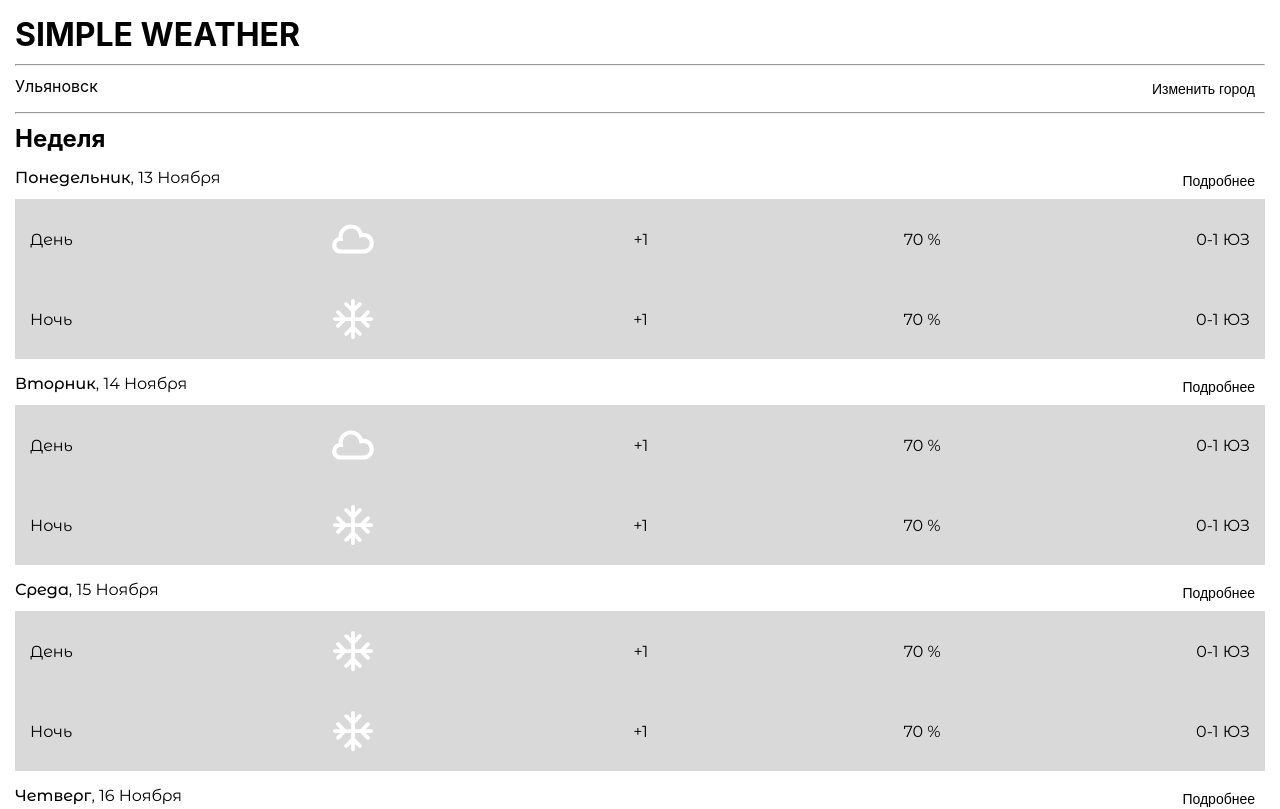
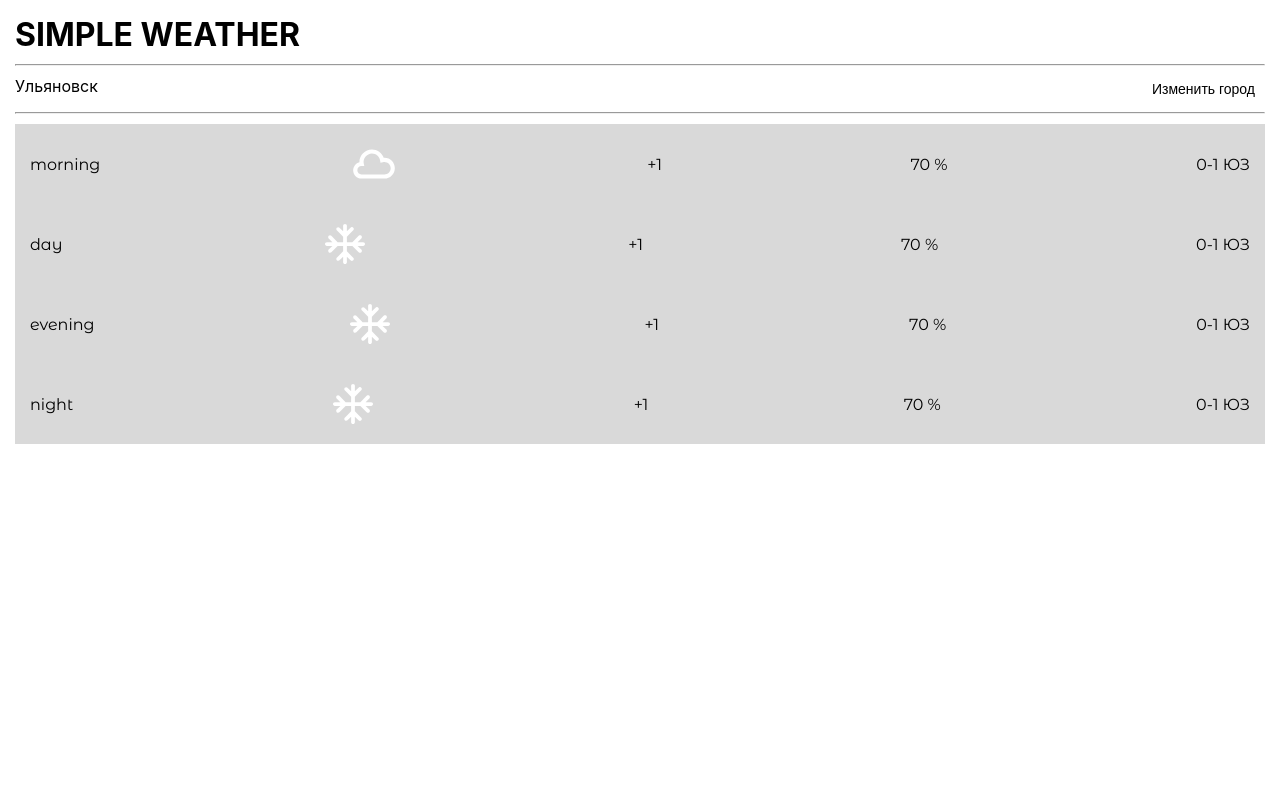
Before and after one commit to HerbalTea312/weather_study_app, a React (Create React App) app: page / in a window 1280 px wide. Shown: the top 809 px of the page. Built offline with nearby package versions, Linux system fonts and the light colour scheme; the HTML template or start-up script is replaced by a standard one.

Commit message:
add detailed day prediction component

```diff
--- a/src/App.js
+++ b/src/App.js
@@ -1,5 +1,6 @@
 import Week from './components/Mobile/Week/Week';
 import City from './components/City';
+import Details from './components/Mobile/DayDetails/Details';
 import React from 'react';
 import './styles/App.css'
 
@@ -11,18 +12,58 @@ function App() {
         <h1>SIMPLE WEATHER</h1>
         <hr style={{ margin: '10px 0' }} />
       </header>
-      <City cityName='Ульяновск'/>
+      <City cityName='Ульяновск' />
       <hr style={{ margin: '10px 0' }} />
       {/* <ThreeRowTable data={data} />
       <OneRowTable data={wind} title='Ветер, м/с' />
       <OneRowTable data={wet} title='Влажность, %' />
       <OneRowTable data={presure} title='Давление, мм рт ст' /> */}
-      <Week data={dataMobile} />
+      {/* <Week data={dataMobile}/> */}
+      <Details details={detailsMobile} />
     </div >
   );
 }
 
 export default App;
+
+const detailsMobile =
+{
+  "id": "1",
+  "date": "2023-11-13",
+  "times": [
+    {
+      "time": "morning",
+      "icon": "Cloud",
+      "temperature": "+1",
+      "wind": "0-1 ЮЗ",
+      "presure": "744",
+      "wet": "70 %"
+    },
+    {
+      "time": "day",
+      "icon": "Snow",
+      "temperature": "+1",
+      "wind": "0-1 ЮЗ",
+      "presure": "744",
+      "wet": "70 %"
+    },
+    {
+      "time": "evening",
+      "icon": "Snow",
+      "temperature": "+1",
+      "wind": "0-1 ЮЗ",
+      "presure": "744",
+      "wet": "70 %"
+    },
+    {
+      "time": "night",
+      "icon": "Snow",
+      "temperature": "+1",
+      "wind": "0-1 ЮЗ",
+      "presure": "744",
+      "wet": "70 %"
+    }]
+}
 
 const dataMobile =
   [{
--- a/src/components/Mobile/DayDetails/Details.jsx
+++ b/src/components/Mobile/DayDetails/Details.jsx
@@ -1,11 +1,12 @@
-// import Day from '../Day/Day';
+import Item from '../Item/Item';
 import React from 'react';
-// import classes from './Week.module.css';
 
-const Details = function (props) {
+const Details = function ({details}) {
     return (
         <div>
-
+            {details.times.map(time =>
+                <Item details={time} time={time.time} key={time.time}/>
+            )}
         </div>
     );
 }
--- a/src/components/Mobile/Item/Item.jsx
+++ b/src/components/Mobile/Item/Item.jsx
@@ -2,7 +2,8 @@ import React from 'react';
 import WeatherSVG from '../../UI/Icons/WeatherSVG';
 import classes from './Item.module.css';
 
-const Item = function ({details, time, ...props}) {
+const Item = function ({details, time}) {
+    console.log(details)
     return (
         <div className={classes.mobileItem}>
             <p>{time}</p>
--- a/src/components/Mobile/Week/Week.jsx
+++ b/src/components/Mobile/Week/Week.jsx
@@ -2,12 +2,12 @@ import Day from '../Day/Day';
 import React from 'react';
 // import classes from './Week.module.css';
 
-const Week = function ({data, ...props}) {
+const Week = function ({data}) {
     return (
         <div>
             <h2>Неделя</h2>
             {data.map(day =>
-               <Day day={day}/> )}
+               <Day day={day} key={day.id}/> )}
         </div>
     );
 }
```
